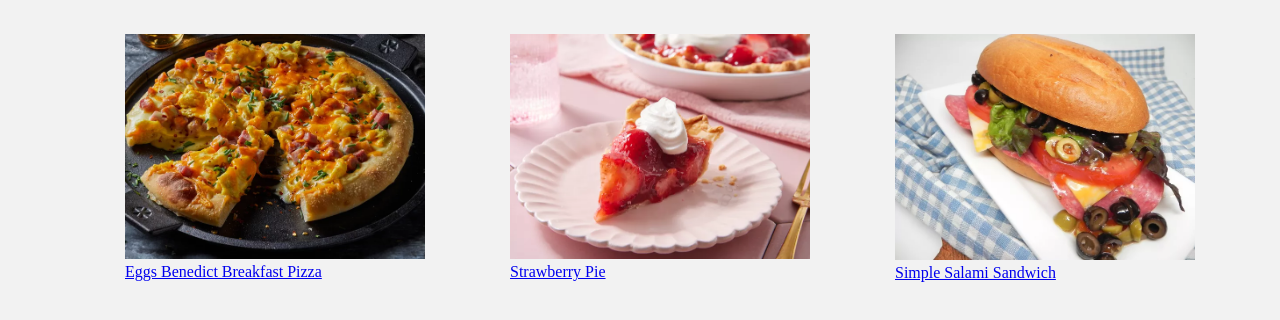
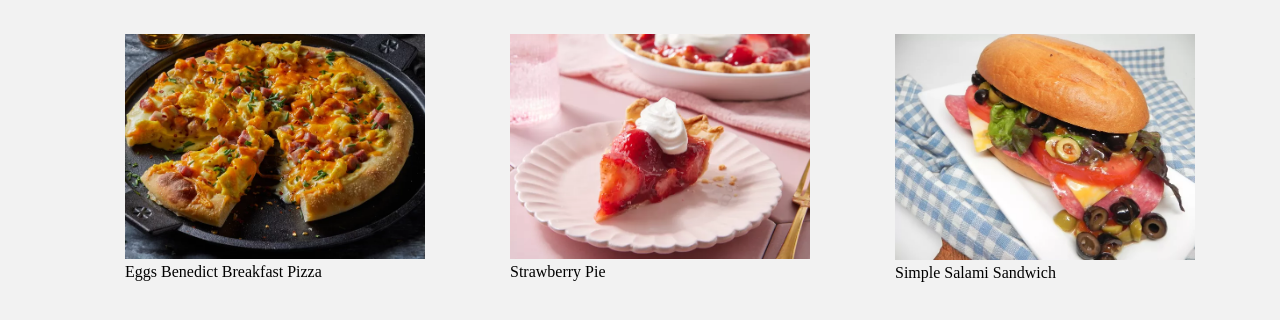
Before and after one commit to DavydTseluiko/odin-recipes, a plain HTML site: page index.html in a window 1280 px wide. Shown: the part 232-552 px from the top of the page. Drawn offline with Linux system fonts and the light colour scheme.

Commit message:
Style links in 'index.html'

```diff
--- a/css/style.css
+++ b/css/style.css
@@ -13,6 +13,11 @@ li {
   list-style-type: none;
 }
 
+li > a {
+    text-decoration: none;
+    color: black;
+}
+
 .page-title {
   text-align: center;
 }
```
